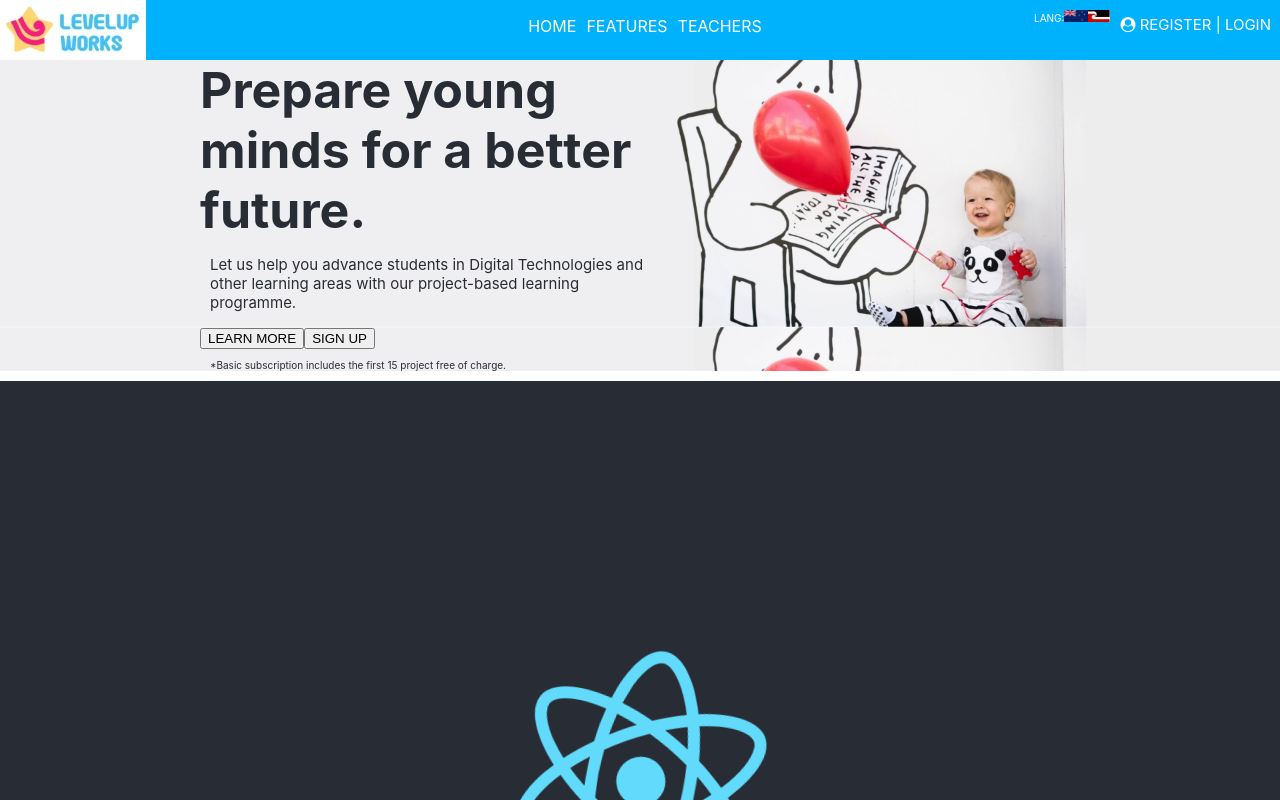
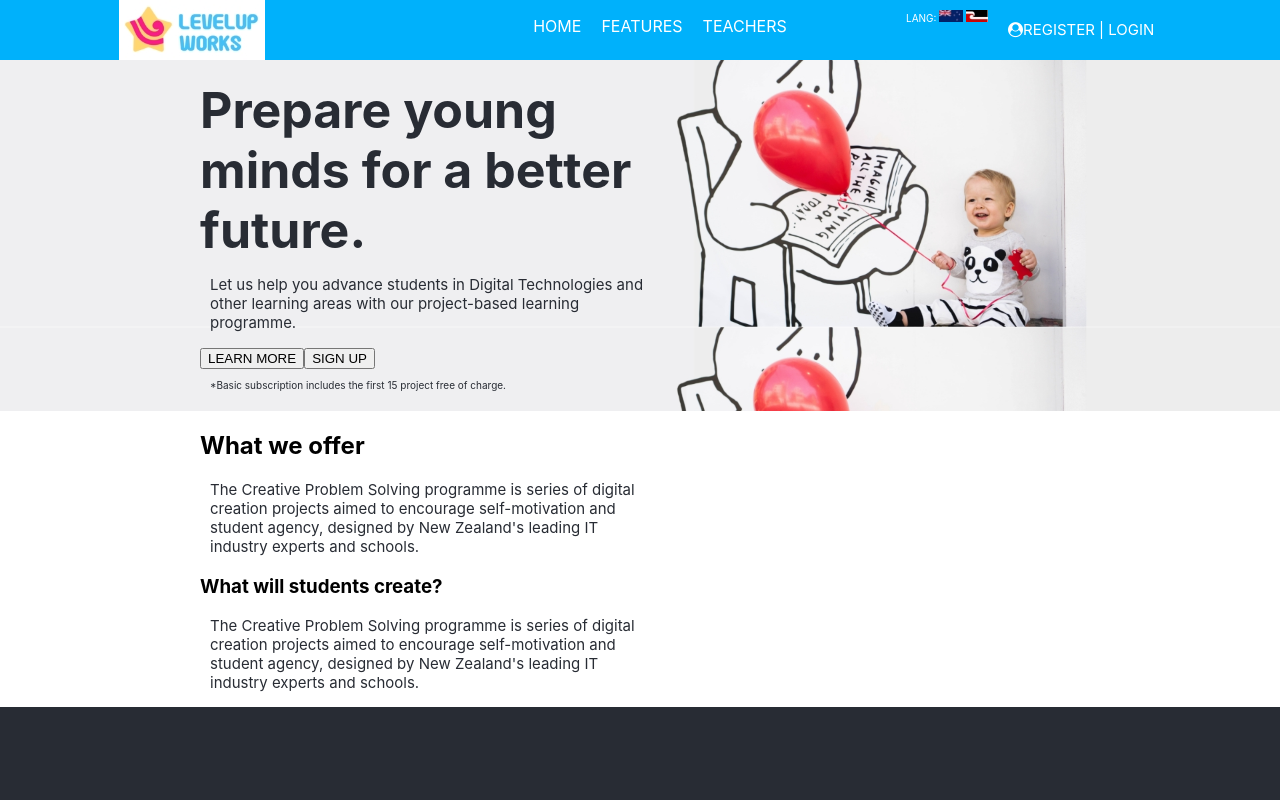
Before and after one commit to vuso2021/Mission-X-Team, a React (Create React App) app in the folder jofa/: page / in a window 1280 px wide. Shown: the top 800 px of the page. Built offline with nearby package versions, Linux system fonts and the light colour scheme.

Commit message:
Update Section 1 and Section 2

```diff
--- a/jofa/src/App.css
+++ b/jofa/src/App.css
@@ -6,22 +6,25 @@
 .topNav{
   background:rgb(0, 177, 251);
   display:flex;
+  justify-content:center;
+  width:100%;
+
 }
 
 .topLogo{
-  width: 20%;
-  justify-content: flex-start;
+  width: 30%;
+  justify-content: center;
   display:flex;
 }
 
 .topNavLinks{
-  width: 60%;
+  width: 40%;
   justify-content: center;
   display:flex;
 }
 
 .topNavUser{
-  width: 20%;
+  width: 30%;
   align-content: flex-end;
   display:flex;
 }
@@ -39,15 +42,18 @@
 .topNavLogin{
   font-size:15px;
   padding-top: 5px;
-  padding:0px;
-  margin:0px;
 }
 
-
+.table1{
+margin:0px;
+padding:0px;
+}
 .sec1{
   background-image:url("img/baloonkid.jpg");
   background-size:100%;
   width:100%;
+  padding-bottom:10px;
+  padding-top:20px;
 }
 
 .sec11{
@@ -73,6 +79,30 @@
 
 }
 
+.sec21{
+  width:35%;
+  padding-left:200px;
+}
+
+.sec22{
+  width:65%;
+
+}
+
+ul{
+  list-style-type: none;
+  display: flex;
+
+
+}
+
+
+
+.a1{
+  text-decoration:none;
+  margin:10px;
+  color:white;
+}
 
 
 
--- a/jofa/src/App.js
+++ b/jofa/src/App.js
@@ -18,27 +18,44 @@ function TopHeader() {
       </div>
 
       <div className="topNavLinks">
-        <p>HOME </p>
-        <p>FEATURES</p>
-        <p>TEACHERS</p>
+
+        <nav>
+          <ul>
+            <li>
+              <a href="#" className="a1">HOME </a>
+            </li>
+            <li>
+              <a href="#" className="a1">FEATURES </a>
+            </li>
+            <li>
+              <a href="#" className="a1">TEACHERS </a>
+            </li>
+          </ul>
+        </nav>
+
       </div>
 
       <div className="topNavUser">
 
-        <div className="topFlagLang">
+              <div>
+                <div className="topFlagLang">
+                  <p>LANG: <img src={flagnz} alt="NZ Flag" /> <img src={flagmaori} alt="Maori Flag" />
+                  </p>
+                </div>
+              </div>
 
-          <p>LANG:
-            <img src={flagnz} alt="NZ Flag" />
-            <img src={flagmaori} alt="Maori Flag" />
-          </p>
+              <div >
+                <div className="topNavLogin">
+                <p>
+                  <a href="#" className="a1"><i class="fa fa-user-circle" aria-hidden="true"> </i>
+               REGISTER | LOGIN </a>
+                </p>
+                </div>
+              </div>
 
 
 
-        </div>
 
-        <div className="topNavLogin">
-          <p> <i class="fa fa-user-circle" aria-hidden="true"></i>  REGISTER  |  LOGIN</p>
-        </div>
 
       </div>
 
@@ -50,7 +67,7 @@ function TopHeader() {
 
 
 //Section 1
-function Section1(){
+function Section1() {
   return (
     <div className="sec1">
 
@@ -58,7 +75,7 @@ function Section1(){
         <h1> Prepare young minds for a better future.</h1>
 
         <p className="psec1"> Let us help you advance students in Digital Technologies
-          and other learning areas with our project-based learning programme.
+        and other learning areas with our project-based learning programme.
         </p>
 
         <button>LEARN MORE</button>
@@ -66,7 +83,7 @@ function Section1(){
         <button>SIGN UP</button>
 
         <p className="psec11">*Basic subscription includes the first 15 project
-          free of charge.
+        free of charge.
         </p>
 
       </div>
@@ -76,6 +93,33 @@ function Section1(){
   );
 }
 
+
+//Section 2
+function Section2() {
+  return (
+    <div className="sec21">
+      <h2> What we offer </h2>
+      <p className="psec1">
+      The Creative Problem Solving programme is series of digital creation projects
+      aimed to encourage self-motivation and student agency, designed by New Zealand's
+      leading IT industry experts and schools.
+     <br></br>
+     </p>
+
+     <h3> What will students create? </h3>
+      <p className="psec1">
+      The Creative Problem Solving programme is series of digital creation projects
+      aimed to encourage self-motivation and student agency, designed by New Zealand's
+      leading IT industry experts and schools.
+     <br></br>
+     </p>
+
+      <div className="sec22">
+
+      </div>
+    </div>
+  );
+}
 
 
 
@@ -92,7 +136,8 @@ function App() {
   return (
     <div>
       <TopHeader />
-      <Section1/>
+      <Section1 />
+      <Section2 />
 
       <header className="App-header">
 
```
